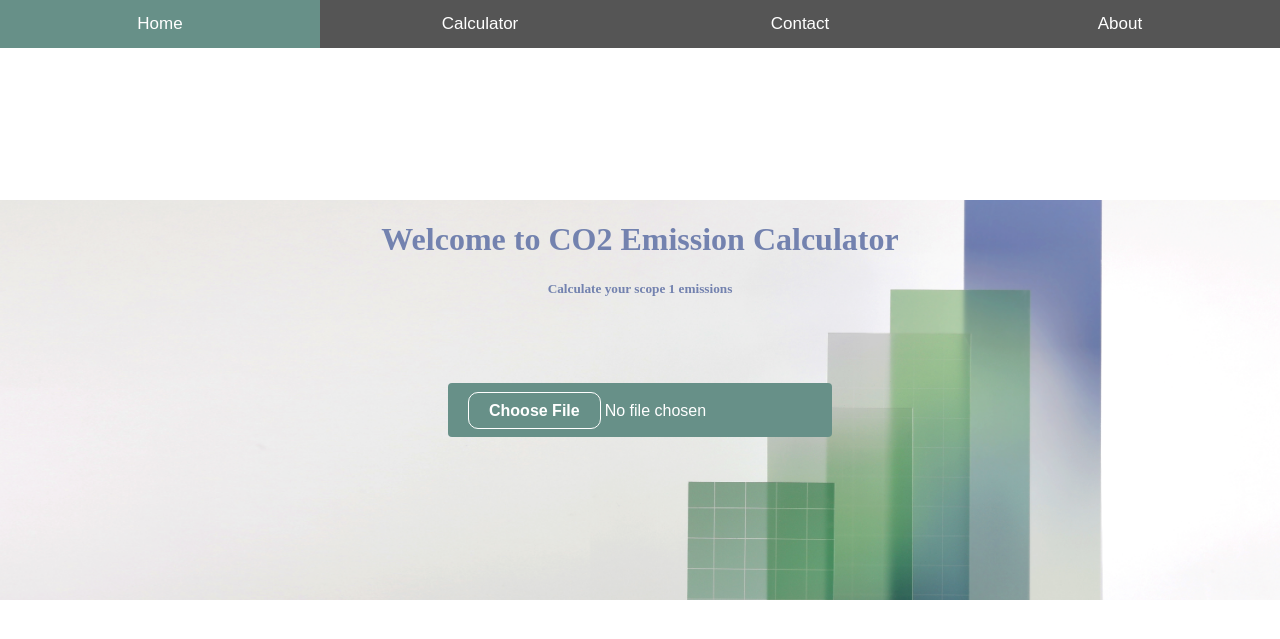
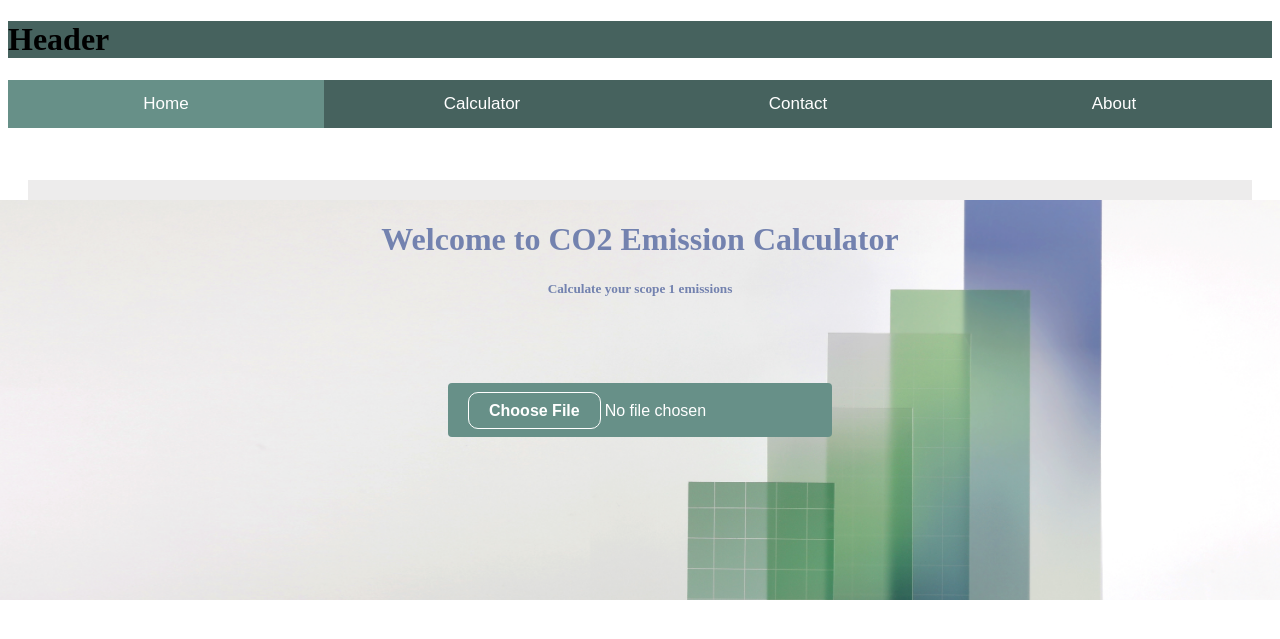
Before and after one commit to polinaprometeya/learntocode, a PHP site: page /somepage.html in a window 1280 px wide. Shown: the top 639 px of the page. Run offline with PHP 8.4, Linux system fonts and the light colour scheme.

Commit message:
clientsidestuff_exercisse_v5

```diff
--- a/JavaScriptLearningFiles/css/somepage_css.css
+++ b/JavaScriptLearningFiles/css/somepage_css.css
@@ -1,27 +1,38 @@
 .parent {
     display: flex;
-    height: 300px; /* Or whatever */
     font-family: "Farfetch Basis","Helvetica Neue",Arial,sans-serif;
+
+
+  }
+      /* Responsive ßlayout - when the screen is less than 600px wide, make the two columns stack on top of each other instead of next to each other */
+@media screen and (max-width: 1000px) {
+.input[type=submit] {
+          width: 100%;
+          margin-top: 0;
 }
 
-/*Well I kind of skipped header... Tabs are in main body*/
-  /* .header_area{
+.button{
+          width: 100%;
+}
+}
+
+.header{
    grid-area: header;
-  } */
+   margin: 0;
+   background-color: #46625E;
+   height: 20 px;
+  }
 
 /* Set height of body /html and the document to 100%. I think I need to rename stuff here */
-.main_pagearea {
+.main {
   grid-area: main;
   height: 100%;
   margin: 0;
-
   * {box-sizing: border-box}
-
-}
 
   /* Style tab links */
   .tablink {
-  background-color: #555;
+    background-color: #46625E;
     color: white;
     float: left;
     border: none;
@@ -186,22 +145,77 @@
       user-select: none;
       touch-action: manipulation;
       width: 30%;
+
+
+
+
+    }
 }
 
+      /* Tab Content Home */
+      .banner{
+
+        /* Use "linear-gradient" to add a darken background effect to the image used. This will make the text easier to read */
+        background-image:
+          linear-gradient(
+          rgba(0, 0, 0, 0.5),
+          rgba(0, 0, 0, 0.5)),
+          url("Assets/growth_wix_clean.png");
+        width: 100%;
+        height: 50%;
+
+        /* Position and center the image to scale nicely on all screens */
+        background-position: center;
+        background-repeat: no-repeat;
+        background-size: cover;
+        position: relative;
+        text-align: center;
+        text-transform: none;
+        text-align: center;
+        color: #7382af;
+
+        position: absolute;
+        top: 50%;
+        left: 50%;
+        transform: translate(-50%, -50%);
+
+        input[type=file]::file-selector-button {
+
+          border: none;
+          background-color: #679088;
+          border-radius: 10px;
+          border: 1px solid #fff;
+          font-weight: 700;
+          color: #fff;
+          cursor: pointer;
+          text-overflow: none;
+          transition: background .2s ease-in-out;
+          padding: 9px 20px 8px;
+        }
+
+        input[type=file]::file-selector-button:hover {
+          background: #0b3c33;
+          padding: 9px 20px 8px;
+
+        }
+
+        }
 
     /* Making seperate containers with different sdettings body page content Content Home */
   .container {
     background-color: #edecec ;
     display: grid;
-    grid-template-columns: 50px 50px 50px 50px;
+
     grid-template-rows: auto;
     grid-template-areas:
       "header header header header"
-      "main main . sidebar"
+      "main main"
       "footer footer footer footer";
+      padding: 80px 10px 5px 5px;
   }
 
   /* Do something for footer*/
-  .footer_area {
+  .footer {
     grid-area: footer;
+    margin: 0;
   }
--- a/JavaScriptLearningFiles/somepage.html
+++ b/JavaScriptLearningFiles/somepage.html
@@ -12,11 +12,19 @@
         <meta name="viewport" content="width=device-width, initial-scale=1">
         <link rel="stylesheet" href="css/somepage_css.css">
     </head>
-    <body class="main_pagearea ">
+    <body>
+
+        <header class="header">
                 <!-- <p>This is a blank page, or is it?</p> -->
                 <!--[if lt IE 7]>
                     <p class="browsehappy">You are using an <strong>outdated</strong> browser. Please <a href="#">upgrade your browser</a> to improve your experience.</p>
                 <![endif]-->
+            <div>
+                <h1>Header</h1>
+            </div>
+        </header>
+
+        <main class="main">
                 <button class="tablink" onclick="openPage('Home', this, color)"id="defaultOpen">Home</button>
                 <button class="tablink" onclick="openPage('Calculator', this, color)">Calculator</button>
                 <button class="tablink" onclick="openPage('Contact', this, color)">Contact</button>
@@ -24,7 +32,7 @@
 
                 <div id="Home" class="tabcontent">
 
-          <div class="banner" col = 12>
+                <div class="banner" >
                     <h1>Welcome to CO2 Emission Calculator</h1>
                     <h5>Calculate your scope 1 emissions</h5>
                      <style>
@@ -42,13 +50,17 @@
                       accept=".doc,.docx,.xml,Assets" >
                       </input>
                 </div>
+
+                <div class="container">
+                    <p>This is text and there some more text. With text on.</p>
+                </div>
+
                 </div>
 
                 <div id="Calculator" class="tabcontent">
                   <h3>Calculator</h3>
                   <!-- <form action="/somepage_calculator_form.php"> -->
                     <form class ="formcontent">
-
                     <div class="row">
                         <label for="electricity">Electricity</label>
                         <input type="number" id="electricity" name="electricity" placeholder="Your Electricity Consomption in kWh">
@@ -71,13 +83,32 @@
                     <div class="row">
                         <input type="submit" value="Submit">
                     </div>
+                    </form>
                 </div>
-            </form>
-
 
                 <div id="Contact" class="tabcontent">
                         <h3>Contact</h3>
-          <p>Get in touch, or swing by for a cup of coffee.</p>
+                        <p>Get in touch.</p>
+
+                        <div class="container">
+                          <form class="formcontent">
+                            <div class="row">
+                                <label for="fname">First Name</label>
+                                <input type="text" id="fname" name="firstname" placeholder="Your name..">
+                            </div>
+                            <div class="row">
+                                <label for="lname">Last Name</label>
+                                <input type="text" id="lname" name="lastname" placeholder="Your last name..">
+                            </div>
+                            <div class="row">
+                                <label for="subject">Subject</label>
+                                <textarea id="subject" name="subject" placeholder="Write something.." style="height:200px"></textarea>
+                            </div>
+                            <div class="row">
+                              <input type="submit" value="Submit">
+                            </div>
+                          </form>
+                        </div>
                 </div>
 
                 <div id="About" class="tabcontent">
@@ -85,12 +116,16 @@
                   <p>Who we are and what we do.</p>
                 </div>
 
+        </main>
+
+        <footer class="footer">
+            <div class ="footer_area">
+                <p>This is a footer. Some text here.</p>
+            </div>
+        </footer>
+
         <script src="somepage_javascript.js" async defer>
         </script>
-
-
-
-
 
     </body>
 </html>
@@ -101,11 +136,12 @@ Formålet med denne opgave er at udvikle en responsiv hjemmeside ved hjælp af H
 
     Siden skal have følgende sektioner:
         Header med navigation
-        Hero-banner
+        Hero-bannerß
         Om-sektion
         Services/produkter
         Kontaktformular
         Footer
+
     Siden skal være responsiv og fungere på forskellige skærmstørrelser (mobil, tablet og desktop).
     Brug af CSS Flexbox eller Grid til at organisere layoutet.
     Brug af medieforespørgsler (media queries) for at tilpasse layoutet til forskellige skærmstørrelser.
```
Also changed, not shown: other parts of JavaScriptLearningFiles/css/somepage_css.css (+5 -57 lines). Lines whose indentation alone changed are shown as unchanged.
